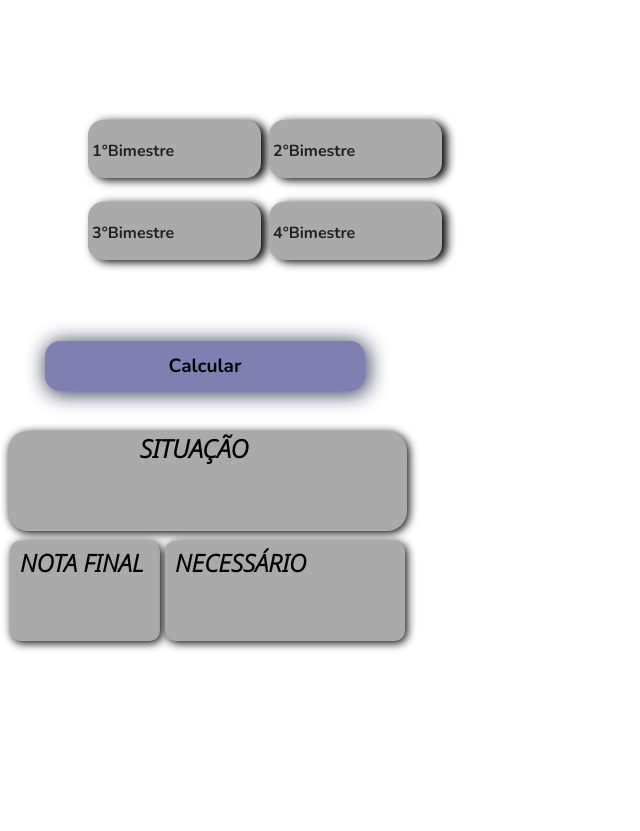
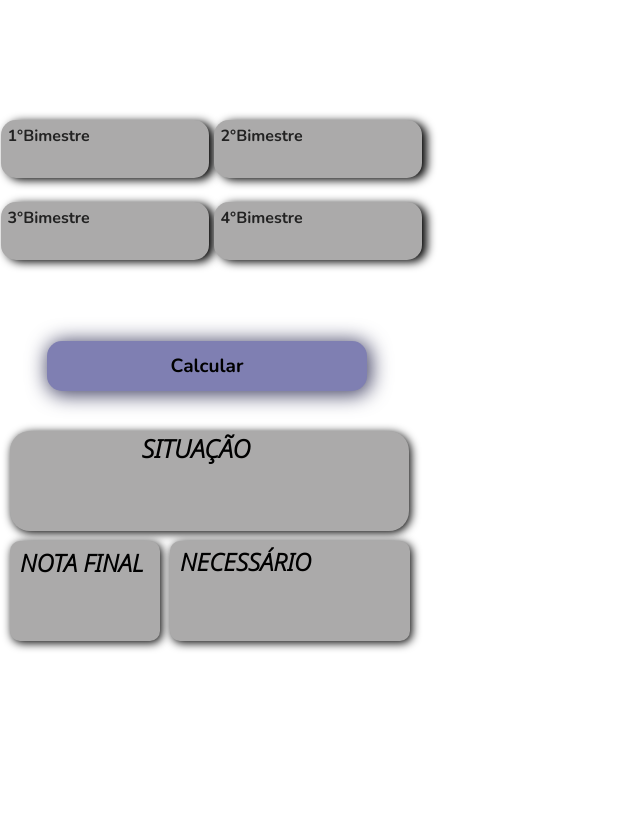
Before and after one commit to Anderxs/metamedia, a plain HTML site: page CalculadoraM.html in a window 1280 px wide. Shown: the whole page, without its empty margins (0-640 px from the left). Drawn offline with nearby package versions, Linux system fonts and the light colour scheme.

Commit message:
Update style3.css

```diff
--- a/style3.css
+++ b/style3.css
@@ -5,24 +5,28 @@
     padding: 0;
    }
    body{
+   background-color: white;
+   font-family: 'Noto Sans', sans-serif;
+   max-width: 300px;
+   }
 
-   background-color: #ffffff;
-   font-family: 'Noto Sans', sans-serif;
-   }
    input::-webkit-inner-spin-button,
    input::-webkit-inner-spin-button {
     -webkit-appearance: none;
     margin: 0;
-   }
-   .menu {
-    width: 100%;
-    height: 50px;
+    position: relative;
+
    }
    .title h1{
     position: relative;
     font-family: 'Nonato' , sans-serif;
-    left: 25px;
+    left: 18%;
     top: 10px;
+   }
+
+   .menu {
+    width: 100%;
+    height: 50px;
    }
    .big{
     position: relative;
@@ -32,19 +36,22 @@
    input::placeholder{
     color: rgb(34, 34, 34);
     font-size: 16px;
+    position: relative;
+    top: -15px;
+    left: 3px;
    }
    .entrada input{
-    background-color: #abaaaa;
     display: block;
     position: relative;
     margin: 1px;
     padding: 4px;
-    width: 165px;
+    width: 200px;
     left: 25%;
     font-size: 20px;
     border-radius:15px;
     height:50px;
     border:none;
+    background-color:#abaaaa;
     color: black;
     font-family: 'Nunito' , sans-serif;
     box-shadow: 5px 2px 10px black;
@@ -75,18 +82,17 @@
     margin: 20px;
    }
    .entrada_2 input{
-    background-color: #abaaaa;
     display: block;
     position: relative;
     margin: 1px;
     padding: 4px;
-    width: 165px;
+    width: 200px;
     left: 25%;
     font-size: 20px;
     border-radius:15px;
     height:50px;
     border:none;
-    color: black;
+    background-color:#abaaaa;
     font-family: 'Nunito' , sans-serif;
     box-shadow: 5px 2px 10px black;
    }
@@ -101,7 +107,7 @@
     margin: 20px;
     width: 320px;
     height: 50px;
-    left:25px;
+    left: 27px;
     top: -120px;
     cursor: pointer;
     font-size: 15px;
@@ -122,7 +128,7 @@
     position:relative;
     left:50%;
     top:13px;
-    background-color:#abaaaa;
+    background-color: #abaaaa;
     width:150px;
     height:100px;
     border-radius:20px;
@@ -148,12 +154,15 @@
      display:none;
      color:green;
    }
-
+   .bx_2{
+    position: relative;
+    left: 33px;
+   }
    .container{
     position: relative;
     left: 50%;
     top: 35px;
-    background-color:#abaaaa;
+    background-color: #abaaaa;
     width: 150px;
     height: 100px;
     border-radius: 10px;
@@ -168,26 +177,24 @@
    }
    .container p{
     position: relative;
-
     left: 60px;
     font-size: 40px;
     color: aliceblue;
    }
-
    .container_2{
-    position: relative;
-    left: 66%;
+    position: absolute;
+    display: flex;
+    align-items: center;
     top: -66px;
-    background-color:#abaaaa;
+    background-color: #abaaaa;
     width: 10px;
     height: 100px;
     border-radius: 10px;
     box-shadow: 2px 2px 10px black;
    }
-
    .container_2 p{
     position: relative;
-    top: 40px;
+    top: 10px;
     left: 50px;
     font-size: 40px;
     color: aliceblue;
@@ -196,6 +203,7 @@
     position: absolute;
     padding: 5px;
     left: 5px;
+    top: -1px;
    }
    .boneco {
     position: relative;
@@ -210,24 +218,24 @@
     .container {
       position: relative;
       top: -90px;
-      left: 10px;
+      left: -23px;
     }
     .container_2 {
       position: relative;
       top: -190px;
-      left: 165px;
+      left: 137px;
       width: 240px;
     }
     .situacao {
       position: relative;
       top: -100px;
-      left: 8px;
+      left: -23px;
       width: 399px;
     }
     .entrada {
       position: relative;
       top: 100px;
-      left: -90px;
+      left: -109px;
       margin-bottom: 1px;
       height: 200px;
       width: 270px;
@@ -236,17 +244,14 @@
       position: relative;
       margin-bottom: 1px;
       height: 200px;
-      width: 10px;
+      width: 270px;
       top: -120px;
-      left: 156px;
+      left: 104px;
     }
     .button {
       position: fixed;
-      left: 10px;
+      left: 40px;
       top: 50px;
       margin: 20px;
     }
-    .body {
-      overflow-x: hidden;
-    }
      }
```
